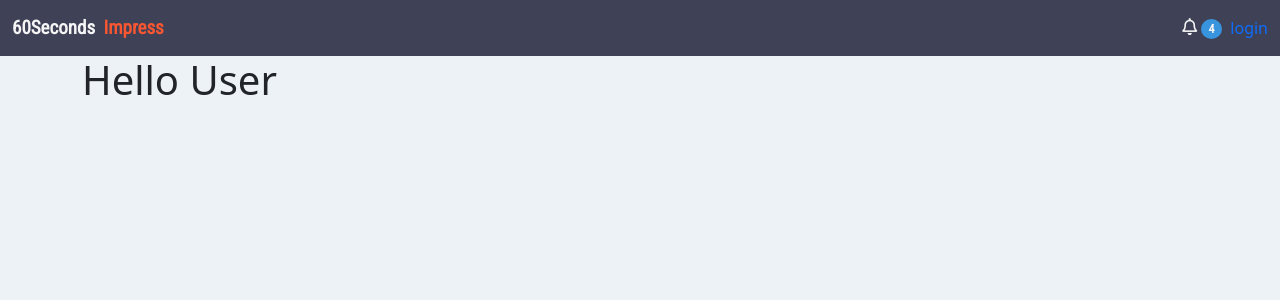
After one commit to enockabere/Insight-Groove, a Flask app: page /dashboard in a window 1280 px wide. The commit adds this page. Shown: the top 300 px of the page. Run offline with Flask 2, Linux system fonts and the light colour scheme; some libraries are stand-ins or nearby versions.

Commit message:
create user dashboard template

```diff
--- a/app/main/views.py
+++ b/app/main/views.py
@@ -5,6 +5,7 @@ from .forms import RegisterForm,LoginForm
 from ..models import User
 from app import db
 from werkzeug.security import generate_password_hash,check_password_hash
+from flask_login import LoginManager,UserMixin,login_user,login_required
 #views
 @main.route('/')
 def index():
@@ -19,8 +20,8 @@ def login():
     if form.validate_on_submit():
         user = User.query.filter_by(username=form.username.data).first()
         if user:
-            if user.password == form.password.data:
-                return redirect(url_for('main.index'))
+            if check_password_hash(user.password, form.password.data):
+                return redirect(url_for('main.dashboard'))
         return '<h1> Invalid username or password</h1>'
         # return '<h1>' + form.username.data + ' ' + form.password.data + '</h1>'
     return render_template('login.html',form=form)
@@ -37,3 +38,7 @@ def signup():
          return "<h1> New user has been added </h1>"
         # return '<h2>' + form.username.data + ' '+ form.email.data + ' ' + form.password.data + '</h2>'
     return render_template('signup.html',form=form)
+@main.route('/dashboard', methods=['GET', 'POST'])
+def dashboard():
+
+    return render_template('dashboard.html')
--- a/app/templates/base/base.html
+++ b/app/templates/base/base.html
@@ -35,6 +35,10 @@
 
       {% endblock %}
 
+      {% block dash %}
+
+      {% endblock %}
+
       {% block signup %}
 
       {% endblock %}
--- /dev/null
+++ b/app/templates/dashboard.html
@@ -0,0 +1,13 @@
+{% extends 'base/base.html' %}
+
+{% block dash %}
+<section>
+<div class="container">
+    <div class="row">
+        <div class="col-md-6">
+            <h1>Hello User</h1>
+        </div>
+    </div>
+</div>
+</section>
+{% endblock %}
--- a/app/templates/navbar.html
+++ b/app/templates/navbar.html
@@ -23,7 +23,7 @@
         </ul>
         <form class="d-flex">
           <a href="/login">
-            <button id="gits" class="btn">Login <i class="far fa-user" style="font-size:17px;color: #3f4257;"></i></button>
+            login
           </a>
         </form>
       </div>
```
